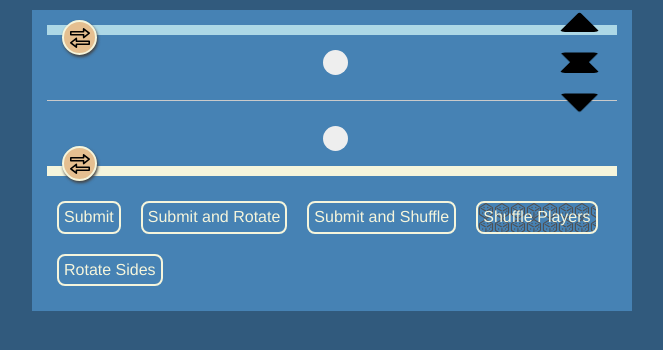
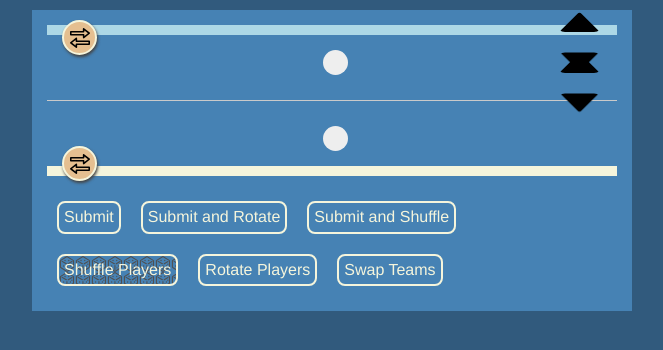
Before and after one commit to asielen/DjangoPong, a Django app: page /pong/match/ in a window 1280 px wide. Shown: the part 77-427 px from the top of the page, without its empty margins (308-971 px from the left). Run offline with Django 3.2, Linux system fonts and the light colour scheme; parts of the project's set-up code (start-up, migrations or seed data) failed here and were passed over.

Commit message:
Added requirements

```diff
--- a/static/js/pong.js
+++ b/static/js/pong.js
@@ -1,10 +1,18 @@
+function shuffleArray(array) {
+    for (let i = array.length - 1; i > 0; i--) {
+        const j = Math.floor(Math.random() * (i + 1));
+        [array[i], array[j]] = [array[j], array[i]];
+    }
+}
+
+
 $( "#swapTeam1" ).click(function() {
   var player1A = $("[name=player_1A]").children("option:selected").val();
 	var player1B = $("[name=player_1B]").children("option:selected").val();
 	$("[name=player_1A]").children("option:selected").prop('selected', false);
-$("[name=player_1B]").children("option:selected").prop('selected', false);
-$("[name=player_1A] option[value='"+player1B+"']").prop('selected', true);
-$("[name=player_1B] option[value='"+player1A+"']").prop('selected', true);
+	$("[name=player_1B]").children("option:selected").prop('selected', false);
+	$("[name=player_1A] option[value='"+player1B+"']").prop('selected', true);
+	$("[name=player_1B] option[value='"+player1A+"']").prop('selected', true);
 });
 
 $( "#swapTeam2" ).click(function() {
@@ -16,6 +24,117 @@ $("[name=player_2A] option[value='"+player2B+"']").prop('selected', true);
 $("[name=player_2B] option[value='"+player2A+"']").prop('selected', true);
 });
 
+$( "#shuffle" ).click(function() {
+	let players = [];
+	players.push($("[name=player_1A]").children("option:selected").val());
+	players.push($("[name=player_1B]").children("option:selected").val());
+	players.push($("[name=player_2A]").children("option:selected").val());
+	players.push($("[name=player_2B]").children("option:selected").val());
+
+	shuffleArray(players);
+
+	// filter out nulls
+	players = players.filter(Boolean);
+	// Null out all players
+	$("[name=player_1A]").children("option:selected").prop('selected', false);
+	$("[name=player_1B]").children("option:selected").prop('selected', false);
+	$("[name=player_2A]").children("option:selected").prop('selected', false);
+	$("[name=player_2B]").children("option:selected").prop('selected', false);
+
+	$("[name=player_1A] option[value='"+players[0]+"']").prop('selected', true);
+	$("[name=player_2A] option[value='"+players[1]+"']").prop('selected', true);
+	if (players.length>=3) {
+		if (Math.random() >= 0.5) {
+			$("[name=player_1B] option[value='"+players[2]+"']").prop('selected', true);
+			if (players.length==4) {
+				$("[name=player_2B] option[value='"+players[3]+"']").prop('selected', true);
+			}
+		} else {
+			$("[name=player_2B] option[value='"+players[2]+"']").prop('selected', true);
+			if (players.length==4) {
+				$("[name=player_1B] option[value='"+players[3]+"']").prop('selected', true);
+			}
+		}
+
+	}
+
+});
+
+$( "#rotate" ).click(function() {
+	let players = [];
+	players.push($("[name=player_1A]").children("option:selected").val());
+	players.push($("[name=player_1B]").children("option:selected").val());
+	players.push($("[name=player_2A]").children("option:selected").val());
+	players.push($("[name=player_2B]").children("option:selected").val());
+
+	// Null out all players
+	$("[name=player_1A]").children("option:selected").prop('selected', false);
+	$("[name=player_1B]").children("option:selected").prop('selected', false);
+	$("[name=player_2A]").children("option:selected").prop('selected', false);
+	$("[name=player_2B]").children("option:selected").prop('selected', false);
+
+	if(players.filter(Boolean).length==2) {
+		players = players.filter(Boolean);
+		$("[name=player_1A] option[value='"+players[1]+"']").prop('selected', true);
+		$("[name=player_2A] option[value='"+players[0]+"']").prop('selected', true);
+	} else {
+		if (players[3]=="") {
+			// if there is no new 1A
+			$("[name=player_1A] option[value='"+players[0]+"']").prop('selected', true);
+			// $("[name=player_1B] option[value='"+players[0]+"']").prop('selected', true);
+		} else {
+			$("[name=player_1A] option[value='"+players[3]+"']").prop('selected', true);
+			$("[name=player_1B] option[value='"+players[0]+"']").prop('selected', true);
+		}
+		if (players[1]=="") {
+			$("[name=player_2A] option[value='"+players[2]+"']").prop('selected', true);
+		} else {
+			$("[name=player_2A] option[value='"+players[1]+"']").prop('selected', true);
+			$("[name=player_2B] option[value='"+players[2]+"']").prop('selected', true);
+		}
+
+
+
+	}
+});
+
+$( "#swap" ).click(function() {
+	// 0,1,2,3  0,1   3,2
+	// 3,2,1,0  3,2   0,1
+	let players = [];
+	players.push($("[name=player_1A]").children("option:selected").val());
+	players.push($("[name=player_1B]").children("option:selected").val());
+	players.push($("[name=player_2A]").children("option:selected").val());
+	players.push($("[name=player_2B]").children("option:selected").val());
+
+	// Null out all players
+	$("[name=player_1A]").children("option:selected").prop('selected', false);
+	$("[name=player_1B]").children("option:selected").prop('selected', false);
+	$("[name=player_2A]").children("option:selected").prop('selected', false);
+	$("[name=player_2B]").children("option:selected").prop('selected', false);
+
+	if(players.filter(Boolean).length==2) {
+		$("[name=player_1A] option[value='"+players[2]+"']").prop('selected', true);
+		$("[name=player_2A] option[value='"+players[0]+"']").prop('selected', true);
+	} else {
+		if (players[3]=="") {
+			// if there is no new 1A
+			$("[name=player_1A] option[value='"+players[2]+"']").prop('selected', true);
+		} else {
+			$("[name=player_1A] option[value='"+players[3]+"']").prop('selected', true);
+			$("[name=player_1B] option[value='"+players[2]+"']").prop('selected', true);
+		}
+		if (players[1]=="") {
+			$("[name=player_2A] option[value='"+players[0]+"']").prop('selected', true);
+		} else {
+			$("[name=player_2A] option[value='"+players[1]+"']").prop('selected', true);
+			$("[name=player_2B] option[value='"+players[0]+"']").prop('selected', true);
+		}
+
+
+
+	}
+});
 
 
 $( "#upTeam1" ).click(function() {
--- a/templates/pong/submit_match.html
+++ b/templates/pong/submit_match.html
@@ -106,9 +106,12 @@
                 <input type="submit" name="Submit" value="Submit">
                 <input type="submit" name="Submit and Rotate" value="Submit and Rotate">
                 <input type="submit" name="Submit and Shuffle" value="Submit and Shuffle">
+            </div>
+        <div class="options">
                 <input type="button" style="background-image:url('{% static "pong/random.svg" %}')" value="Shuffle Players"
                        id="shuffle">
-                <input type="button" value="Rotate Sides" id="rotate">
+                <input type="button" value="Rotate Players" id="rotate">
+                <input type="button" value="Swap Teams" id="swap">
             </div>
         </form>
     </section>
```
Also changed, not shown: requirements.txt (added, +21 -0 lines).
